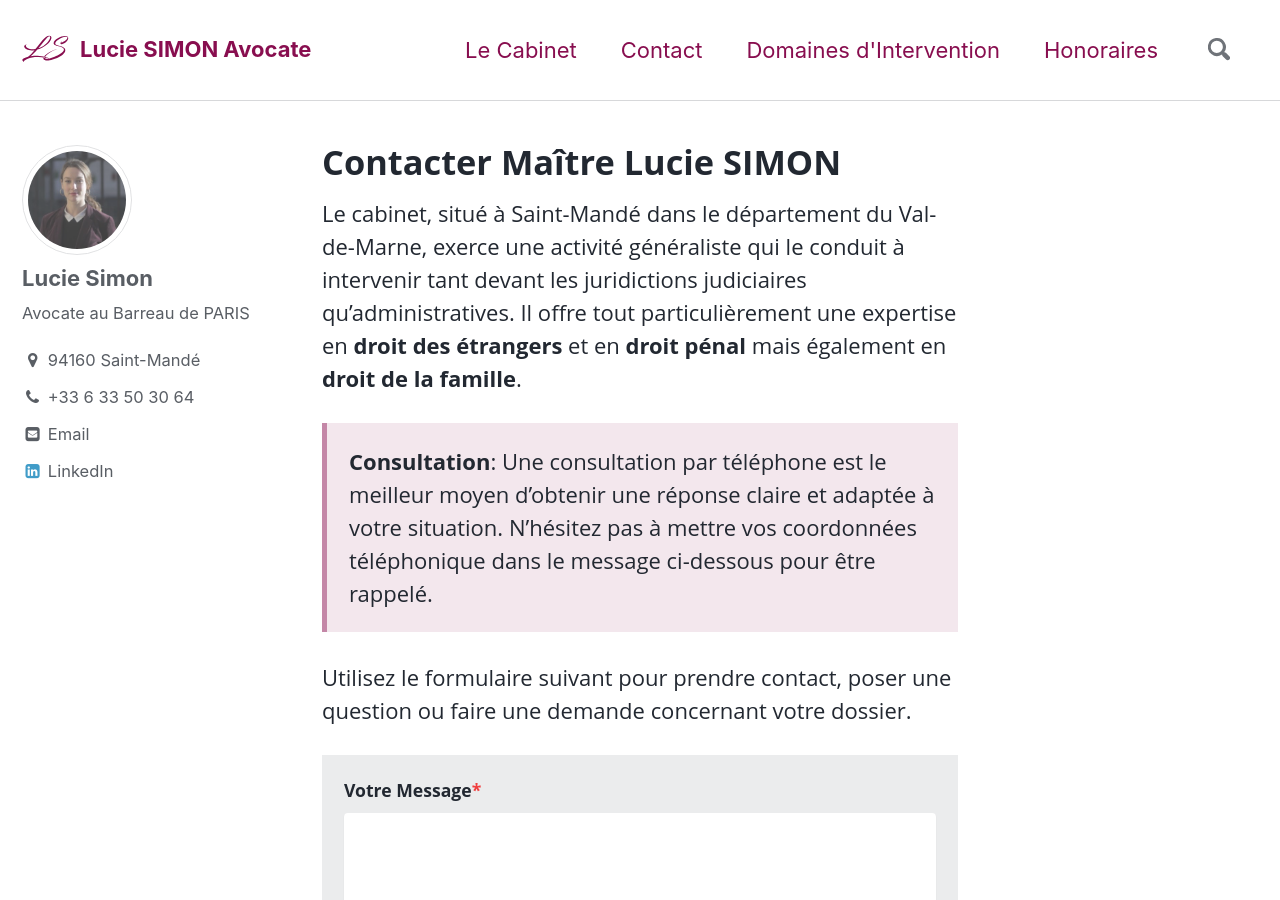
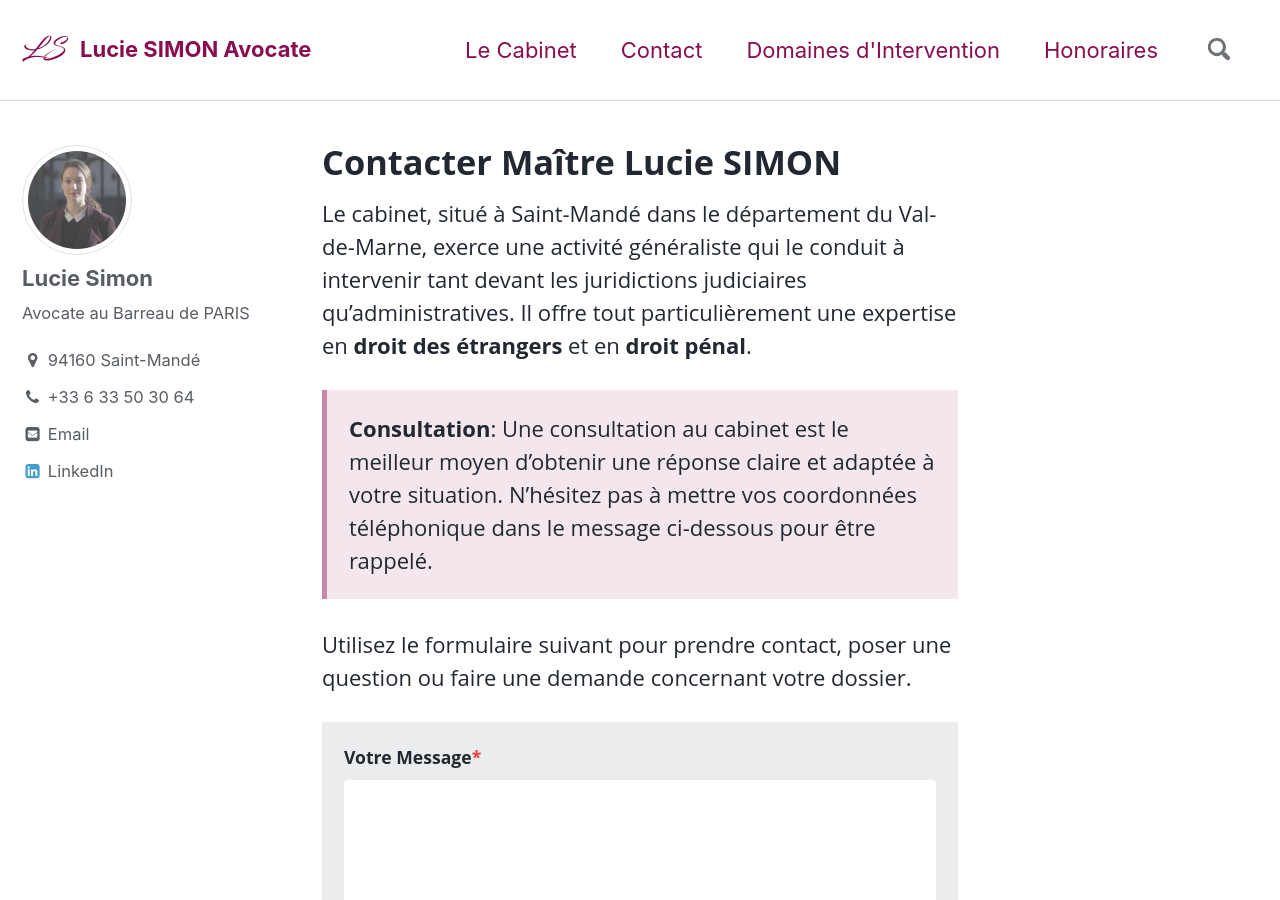
Before and after one commit to luciesimonavocate/luciesimonavocate.github.io, a Jekyll site: the page built from _pages/contact.md, in a window 1280 px wide and 900 px high. Built offline with Jekyll 4.4.1, drawn with Linux system fonts in a browser that asks for light colours.

Commit message:
Update contact.md

```diff
--- a/_pages/contact.md
+++ b/_pages/contact.md
@@ -6,9 +6,9 @@ permalink: /contact/
 ---
 
 Le cabinet, situé à Saint-Mandé dans le département du Val-de-Marne, exerce une activité généraliste qui le conduit à intervenir tant devant les juridictions judiciaires qu’administratives.
-Il offre tout particulièrement une expertise en **droit des étrangers** et en **droit pénal** mais également en **droit de la famille**.
+Il offre tout particulièrement une expertise en **droit des étrangers** et en **droit pénal**.
 
-**Consultation**: Une consultation par téléphone est le meilleur moyen d’obtenir une réponse claire et adaptée à votre situation.
+**Consultation**: Une consultation au cabinet est le meilleur moyen d’obtenir une réponse claire et adaptée à votre situation.
 N'hésitez pas à mettre vos coordonnées téléphonique dans le message ci-dessous pour être rappelé.
 {: .notice}
 
```
